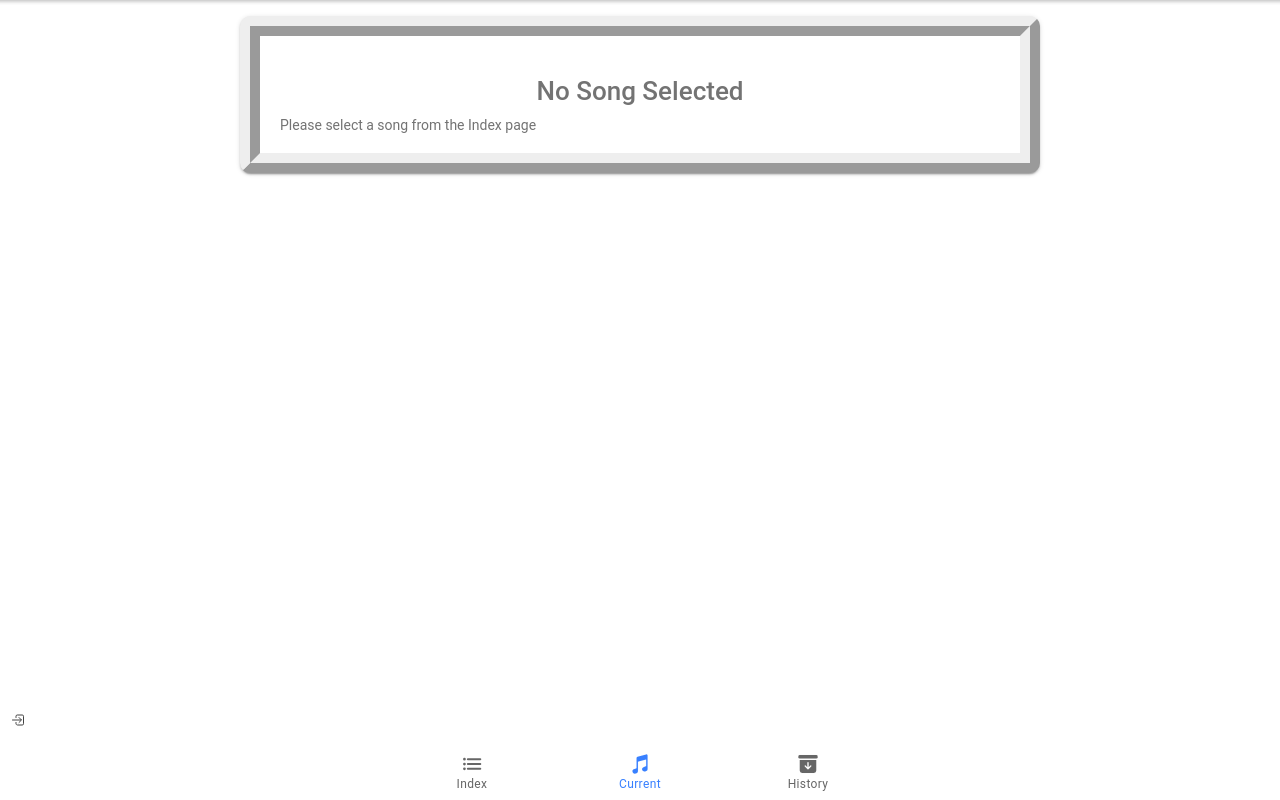
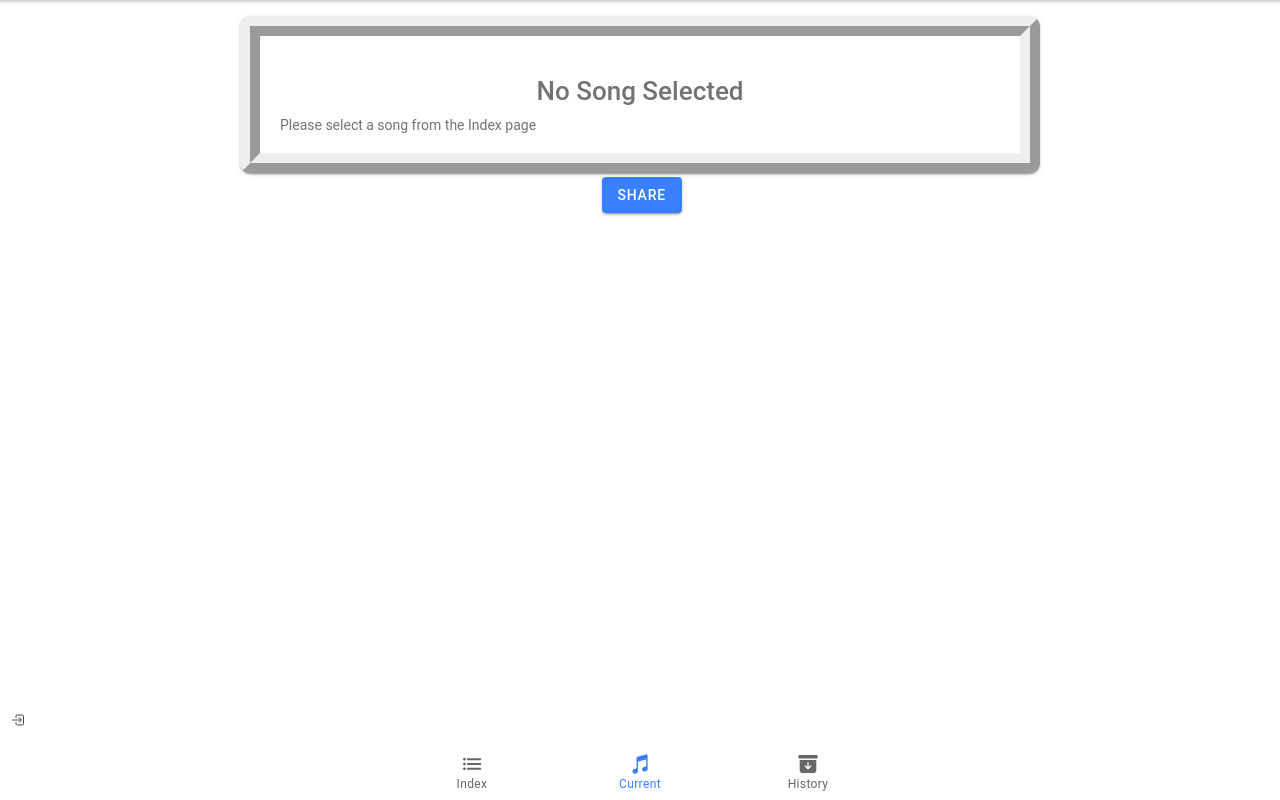
Before and after one commit to MarioCDS/ionic-project, a React (Create React App) app: page /current in a window 1280 px wide. Built offline with nearby package versions, Linux system fonts and the light colour scheme; no server answers.

Commit message:
Adding share functionality on the "Current" page

```diff
--- a/src/pages/Current.jsx
+++ b/src/pages/Current.jsx
@@ -1,4 +1,5 @@
 import {
+  IonButton,
   IonCard,
   IonContent,
   IonHeader,
@@ -8,9 +9,18 @@ import {
 } from "@ionic/react";
 
 import { useAuth } from "../contexts/AuthContext";
+import { Share } from "@capacitor/share";
 import "./Style.css";
 
 const Current = () => {
+  async function handleShare() {
+    let lyrics = currentSong.Lyrics.replace(/<\/?[^>]+(>|$)/g, "");
+    await Share.share({
+      title: currentSong.Title,
+      text: lyrics,
+      Author: currentSong.Author,
+    });
+  }
   const { currentSong } = useAuth();
 
   return (
@@ -26,6 +36,9 @@ const Current = () => {
           <h1 className="title">{currentSong.Title}</h1>
           <div dangerouslySetInnerHTML={{ __html: currentSong.Lyrics }}></div>
         </IonCard>
+        <IonButton style={{ marginLeft: "47%" }} onClick={handleShare}>
+          Share
+        </IonButton>
       </IonContent>
     </IonPage>
   );
```
Also changed, not shown: 3 other files (tests, documents, lock files or other folders).
